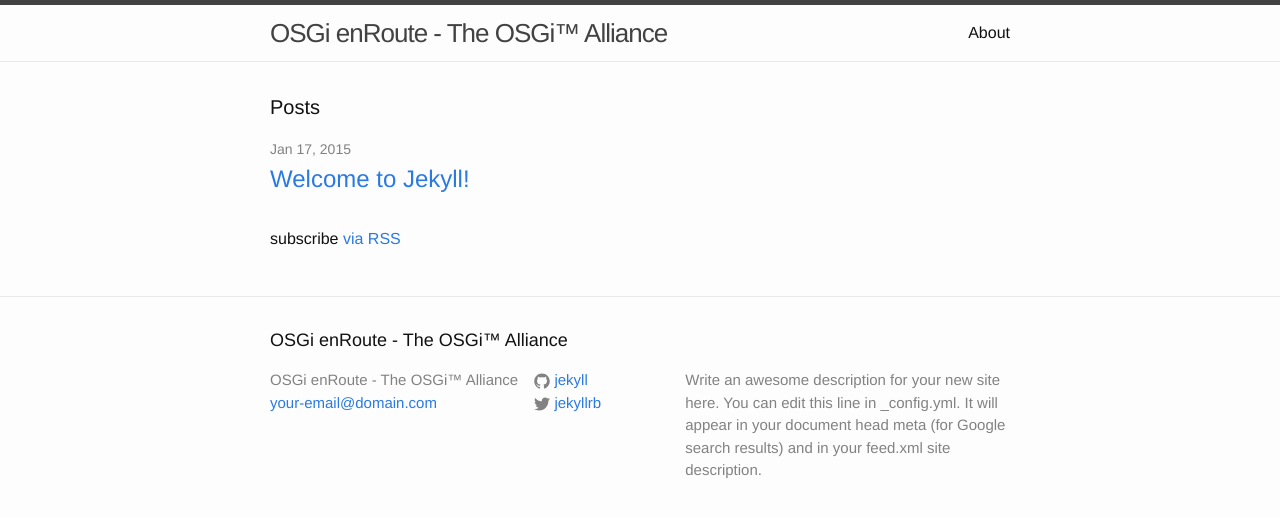
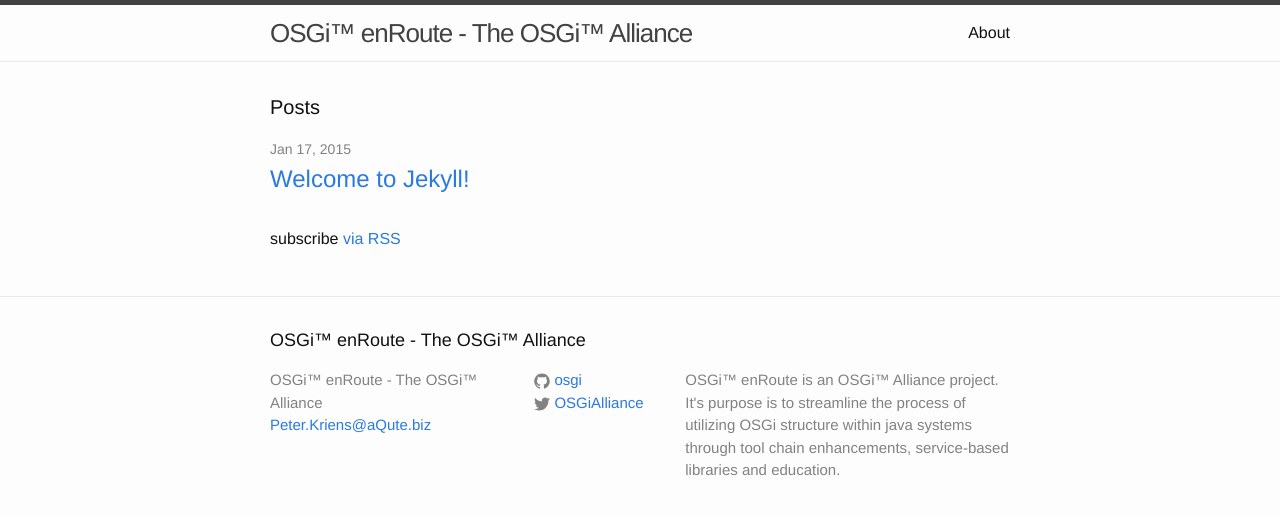
Before and after one commit to GrantPax/osgi.enroute.site.gh-pages, a Jekyll site: the page built from index.html, in a window 1280 px wide. Shown: the top 517 px of the page. Built offline with Jekyll 4.4.1, drawn with Linux system fonts in a browser that asks for light colours.

Commit message:
_config.yml customization
going very slowly

```diff
--- a/_config.yml
+++ b/_config.yml
@@ -1,14 +1,12 @@
 # Site settings
-title: OSGi enRoute - The OSGi™ Alliance
-email: your-email@domain.com
+title: OSGi™ enRoute - The OSGi™ Alliance
+email: Peter.Kriens@aQute.biz
 description: > # this means to ignore newlines until "baseurl:"
-  Write an awesome description for your new site here. You can edit this
-  line in _config.yml. It will appear in your document head meta (for
-  Google search results) and in your feed.xml site description.
+  OSGi™ enRoute is an OSGi™ Alliance project. It's purpose is to streamline the process of utilizing OSGi structure within java systems through tool chain enhancements, service-based libraries and education.
 baseurl: "/osgi.enroute.site.gh-pages" # the subpath of your site, e.g. /blog/
-url: "http://yourdomain.com" # the base hostname & protocol for your site
-twitter_username: jekyllrb
-github_username:  jekyll
+url: "http://enroute.osgi.org" # the base hostname & protocol for your site
+twitter_username: OSGiAlliance
+github_username: osgi
 
 # Build settings
 markdown: kramdown
```
